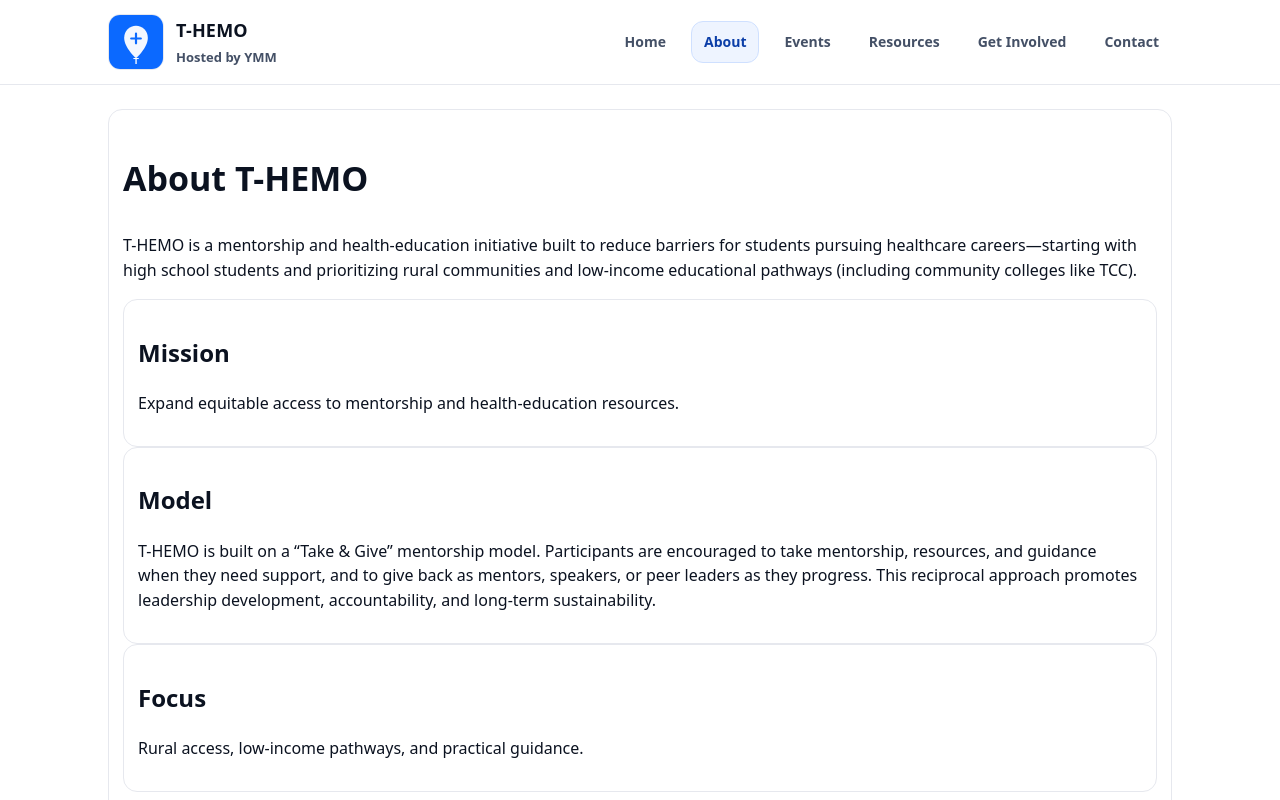
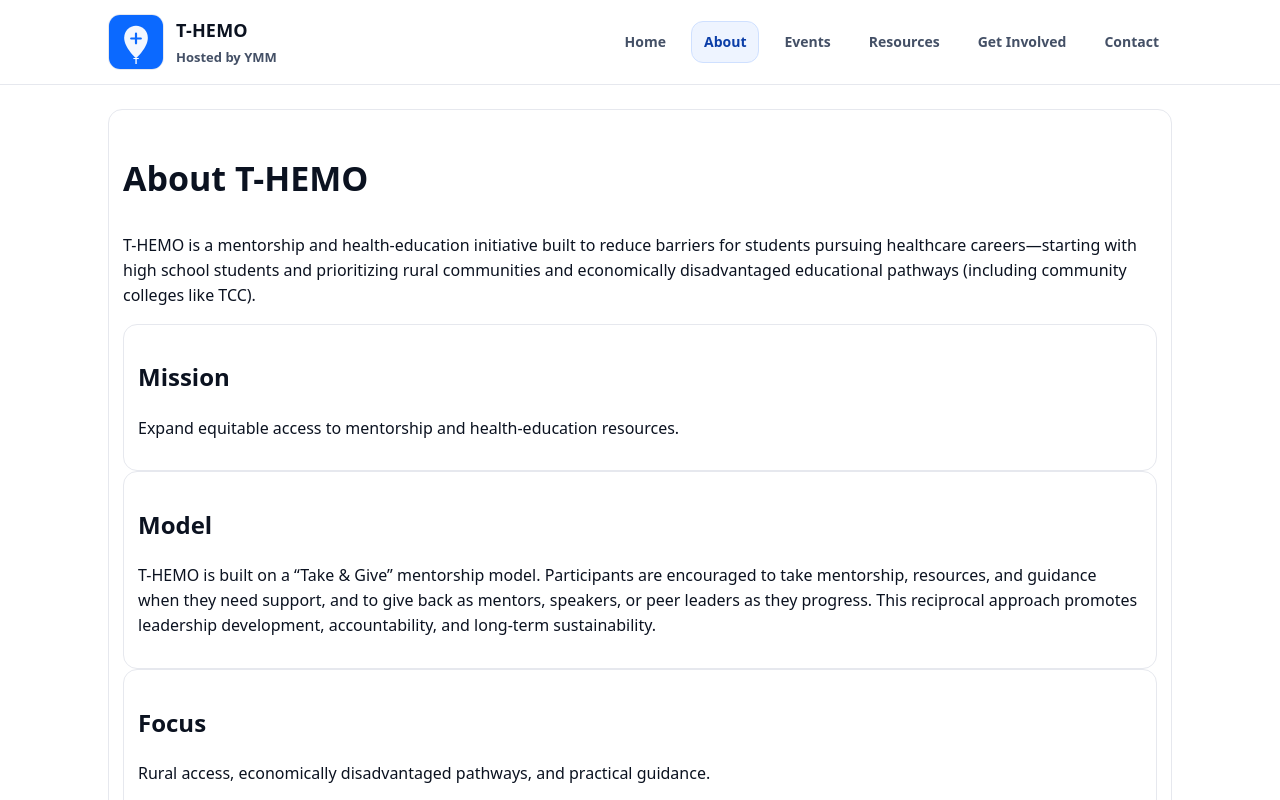
Before and after one commit to chensqq-byte/t-hemo-website, a Next.js app: page /about in a window 1280 px wide. Shown: the top 800 px of the page. Built offline with nearby package versions, Linux system fonts and the light colour scheme.

Commit message:
Update terminology to 'economically disadvantaged'

```diff
--- a/app/about/page.tsx
+++ b/app/about/page.tsx
@@ -6,7 +6,7 @@ export default function About() {
         <p className="lead">
           T-HEMO is a mentorship and health-education initiative built to reduce barriers for students
           pursuing healthcare careers—starting with high school students and prioritizing rural communities
-          and low-income educational pathways (including community colleges like TCC).
+          and economically disadvantaged educational pathways (including community colleges like TCC).
         </p>
 
         <div className="grid3">
@@ -27,7 +27,7 @@ export default function About() {
           </div>
           <div className="card">
             <h2 className="h2">Focus</h2>
-            <p className="lead">Rural access, low-income pathways, and practical guidance.</p>
+            <p className="lead">Rural access, economically disadvantaged pathways, and practical guidance.</p>
           </div>
         </div>
 
```
